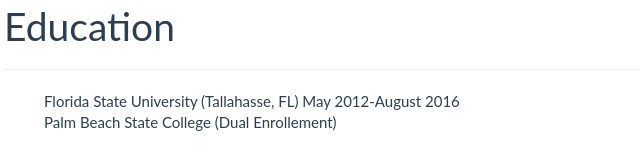
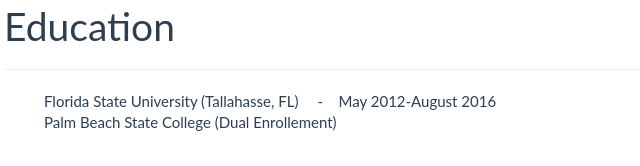
Before and after one commit to spiffyslippers/spiffyslippers.github.io, a plain HTML site: page index.html in a window 1280 px wide. Shown: the part 636-802 px from the top of the page, 281-921 px from the left. Drawn offline with Linux system fonts and the light colour scheme; files whose address does not match are found by name.

```diff
--- a/index.html
+++ b/index.html
@@ -96,7 +96,7 @@
    <h1> Education</h1>
    <hr>
    <ul style="list-style-type:none">
-    <li> Florida State University (Tallahasse, FL)         May 2012-August 2016</li>
+    <li> Florida State University (Tallahasse, FL) &nbsp;&nbsp;&nbsp;&nbsp;-&nbsp;&nbsp;&nbsp; May 2012-August 2016</li>
     <li> Palm Beach State College (Dual Enrollement)            </li>
 </ul>
 <!---------------------------------Work Experience-------------------------->
```
